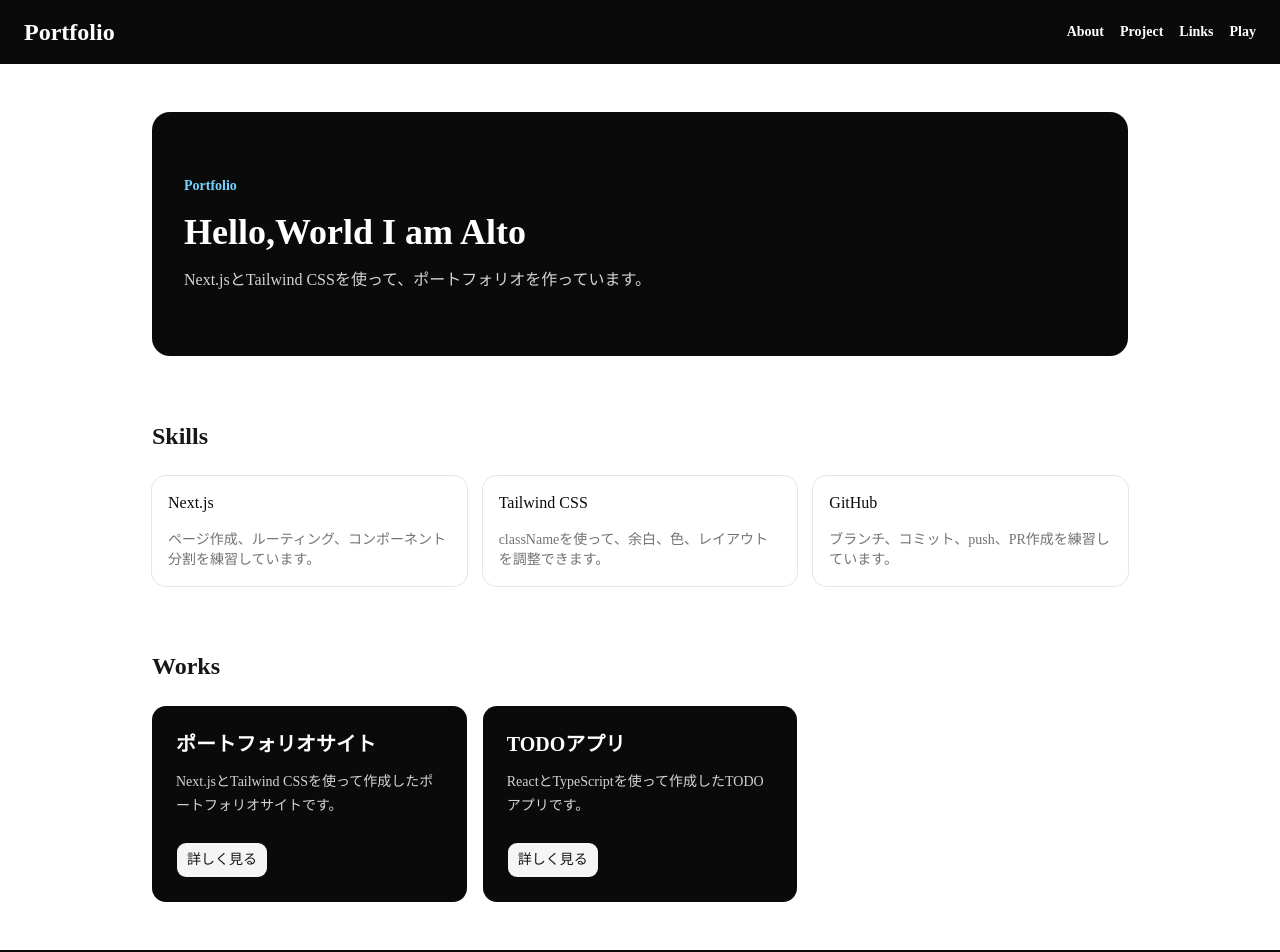
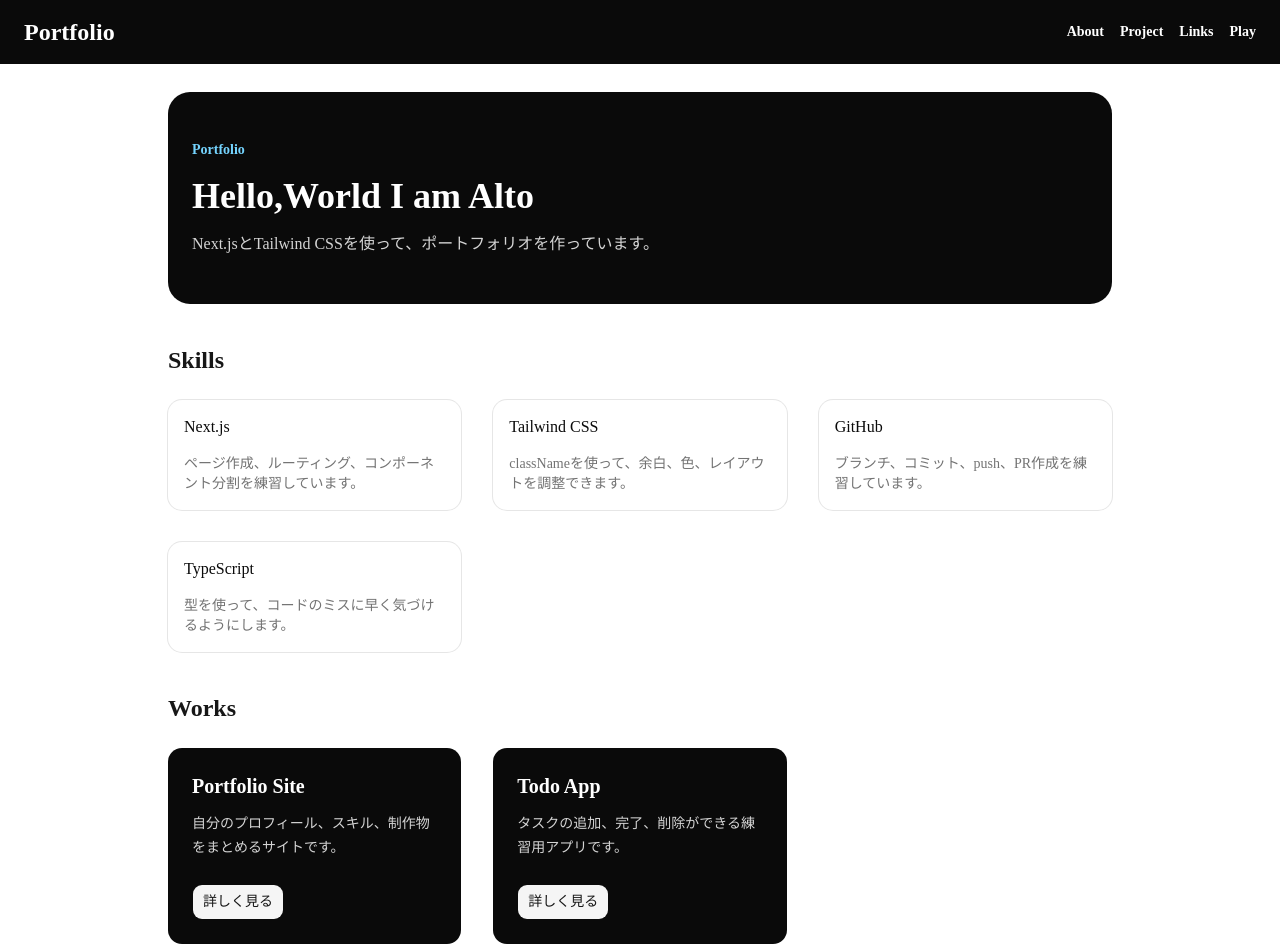
Before and after one commit to UzukiAlto/alto-portfolio, a Next.js app: page / in a window 1280 px wide. Shown: the top 952 px of the page. Built offline with nearby package versions, Linux system fonts and the light colour scheme.

Commit message:
style:pageの見た目調整

```diff
--- a/src/app/page.tsx
+++ b/src/app/page.tsx
@@ -16,26 +16,30 @@ const skills = [
     title: "GitHub",
     description: "ブランチ、コミット、push、PR作成を練習しています。",
   },
-]
+  {
+    title: "TypeScript",
+    description: "型を使って、コードのミスに早く気づけるようにします。",
+  }
+];
 
 const works = [
   {
-    title: "ポートフォリオサイト",
-    description: "Next.jsとTailwind CSSを使って作成したポートフォリオサイトです。",
+    title: "Portfolio Site",
+    description: "自分のプロフィール、スキル、制作物をまとめるサイトです。",
     href: "#",
   },
   {
-    title: "TODOアプリ",
-    description: "ReactとTypeScriptを使って作成したTODOアプリです。",
+    title: "Todo App",
+    description: "タスクの追加、完了、削除ができる練習用アプリです。",
     href: "#",
   },
-]
+];
 
 export default function Home() {
   return (
     <MainLayout>
-      <div className="mx-auto flex w-full max-w-5xl flex-col gap-16 px-6 py-12">
-        <section className="rounded-2xl px-8 py-16 bg-neutral-950 text-white">
+      <div className="mx-auto flex w-full max-w-5xl flex-col gap-10 px-10 py-7">
+        <section className="rounded-3xl px-6 py-12 bg-neutral-950 text-white">
           <p className="text-sm font-bold text-sky-300">Portfolio</p>
           <h1 className="mt-4 text-4xl font-bold">Hello,World I am Alto</h1>
           <p className="mt-4 max-w-2xl text-neutral-300">
@@ -45,7 +49,7 @@ export default function Home() {
 
         <section id='skills'>
           <h2 className="text-2xl font-bold text-neutral-900">Skills</h2>
-          <div className="grid gap-4 mt-6 md:grid-cols-3">
+          <div className="grid gap-8 mt-6 md:grid-cols-3">
             {skills.map((skill) =>(
               <SkillCard
                 key={skill.title}
@@ -58,7 +62,7 @@ export default function Home() {
 
         <section id="works">
           <h2 className="text-2xl font-bold text-neutral-900">Works</h2>
-          <div className="grid gap-4 mt-6 md:grid-cols-3">
+          <div className="grid gap-8 mt-6 md:grid-cols-3">
             {works.map((work) =>(
               <WorkCard
                 key={work.title}
```
